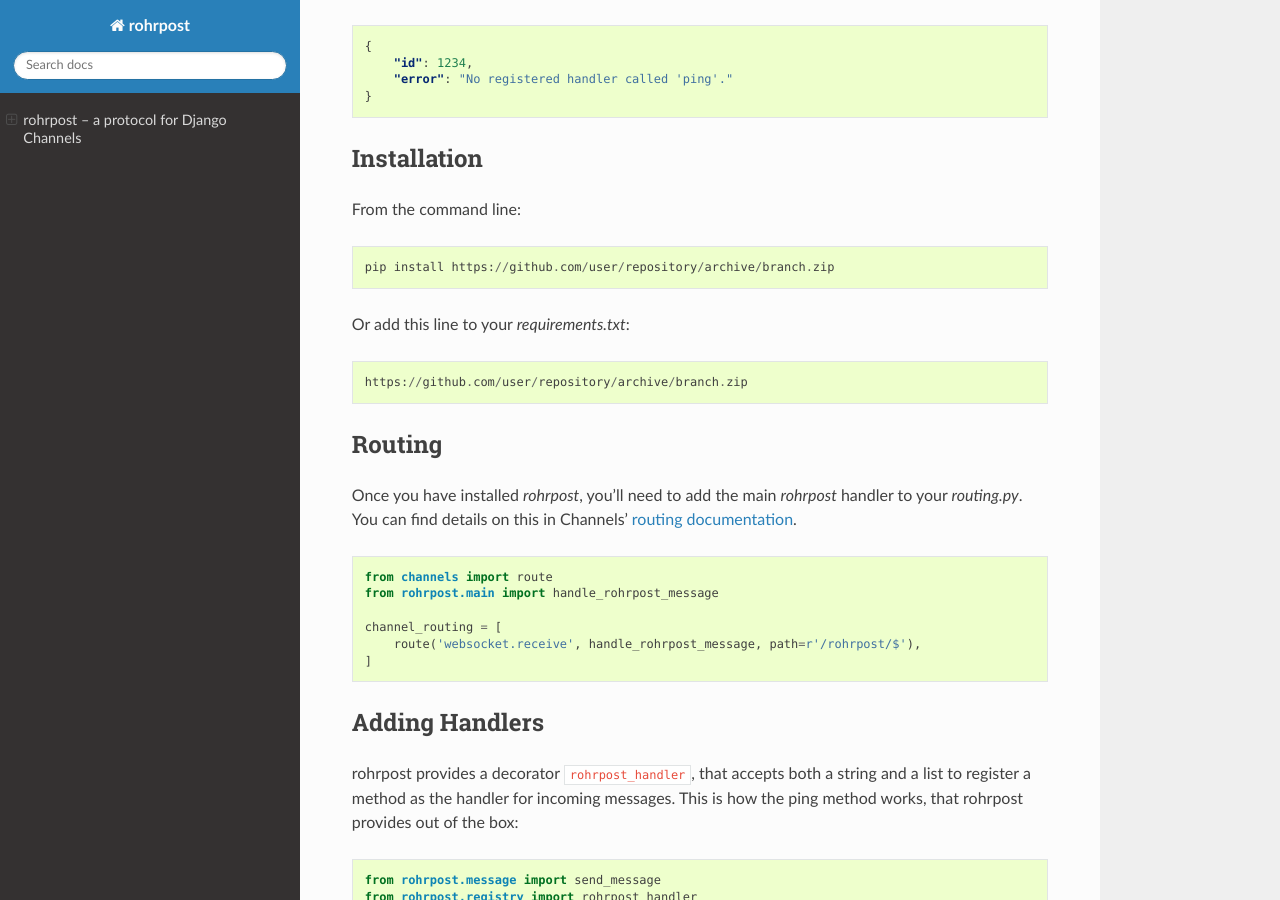
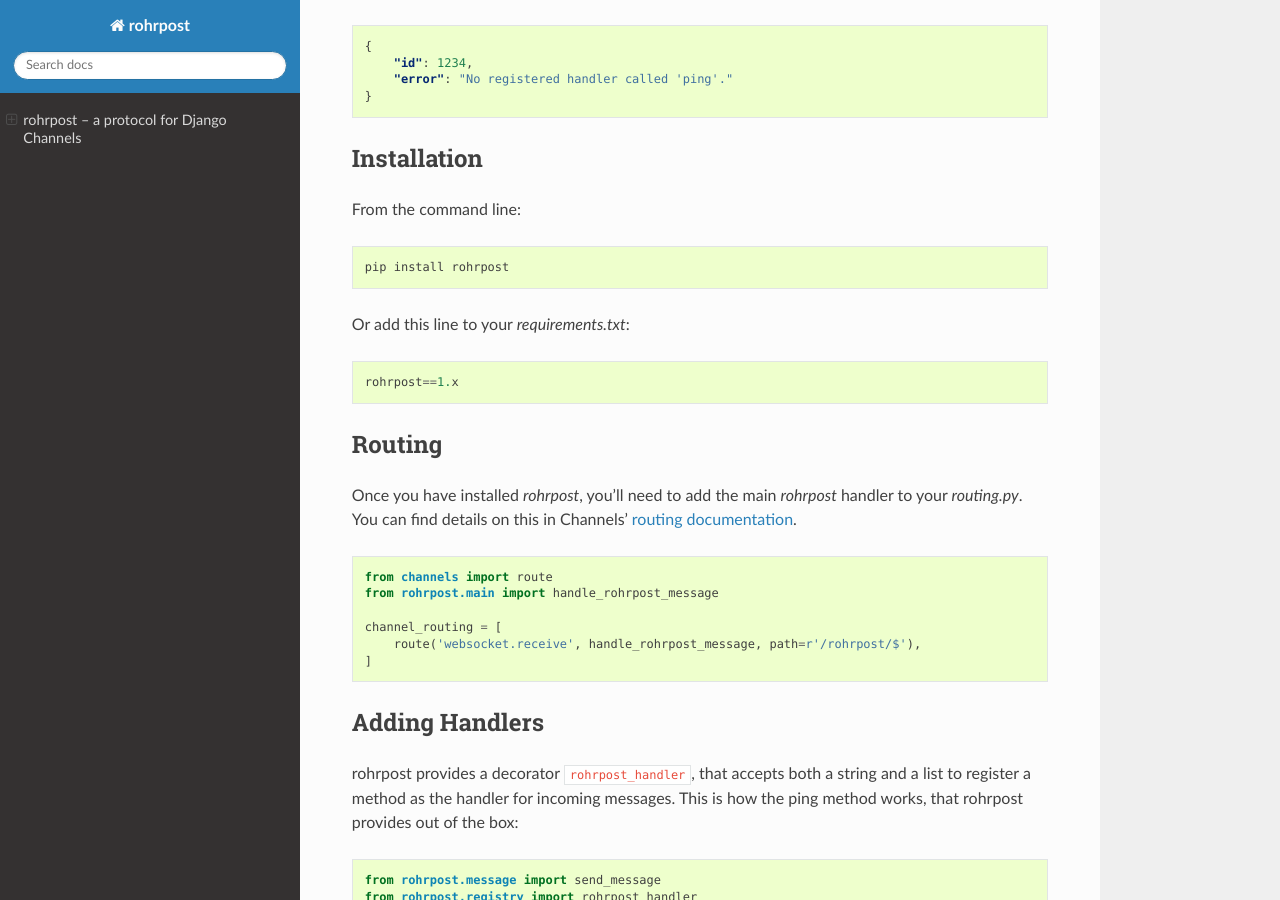
Before and after one commit to axsemantics/rohrpost, a Sphinx documentation site: the page built from doc/index.rst, in a window 1280 px wide and 900 px high, scrolled down 982 px. Built offline with Sphinx 7.4.7 and the Read the Docs theme 2.0.0, drawn with Linux system fonts in a browser that asks for light colours.

Commit message:
Update documentation
- Link to documentation points to v1
- pip install in documentation reflects that rohrpost is now available
  via pypi
- Link to channels points now to channels v1

```diff
--- a/README.rst
+++ b/README.rst
@@ -60,7 +60,7 @@
 .. _Daphne: https://github.com/django/daphne/
 .. _Django: https://www.djangoproject.com/
 .. _rohrpost-js: https://github.com/axsemantics/rohrpost-js
-.. _our documentation: https://rohrpost.readthedocs.io
+.. _our documentation: https://rohrpost.readthedocs.io/en/1.x/
 .. |travis| image:: https://travis-ci.org/axsemantics/rohrpost.svg?branch=master
     :target: https://travis-ci.org/axsemantics/rohrpost
 .. |coveralls| image:: https://coveralls.io/repos/github/axsemantics/rohrpost/badge.svg?branch=master
--- a/doc/index.rst
+++ b/doc/index.rst
@@ -54,11 +54,11 @@
 
 From the command line::
 
-    pip install https://github.com/user/repository/archive/branch.zip
+    pip install rohrpost
 
 Or add this line to your `requirements.txt`::
 
-    https://github.com/user/repository/archive/branch.zip
+    rohrpost==1.x
 
 
 Routing
@@ -175,4 +175,4 @@
 .. _channels: https://github.com/django/channels
 .. _Django's: http://djangoproject.com/
 .. _rohrpost.js: https://github.com/axsemantics/rohrpost-js
-.. _routing documentation: http://channels.readthedocs.io/en/latest/routing.html
+.. _routing documentation: https://channels.readthedocs.io/en/1.x/routing.html
```
